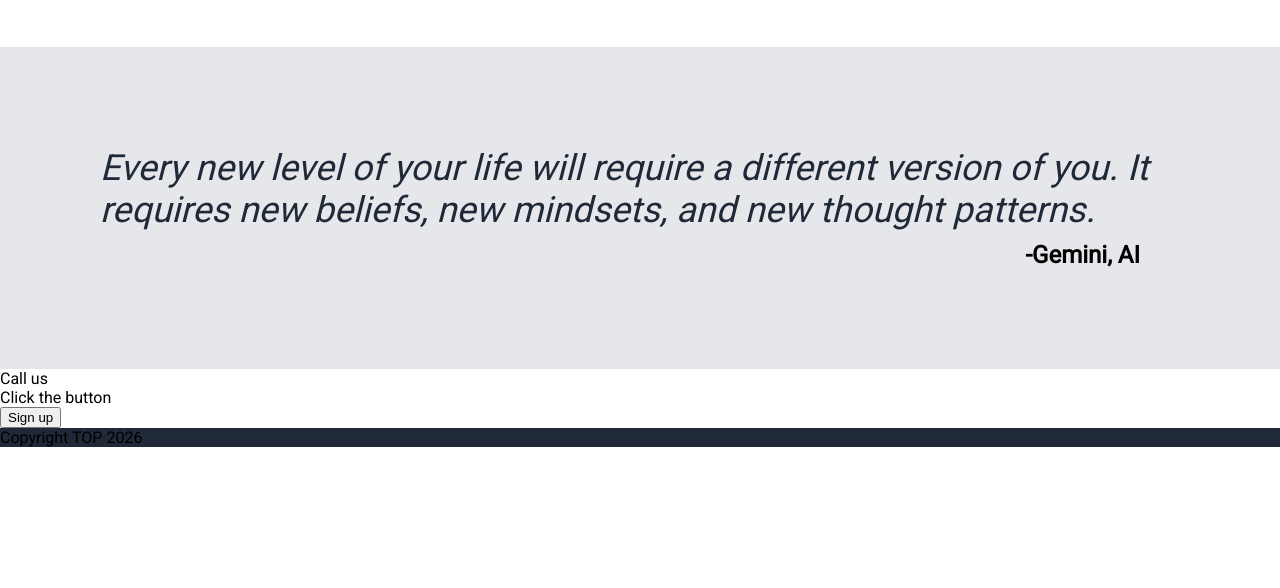
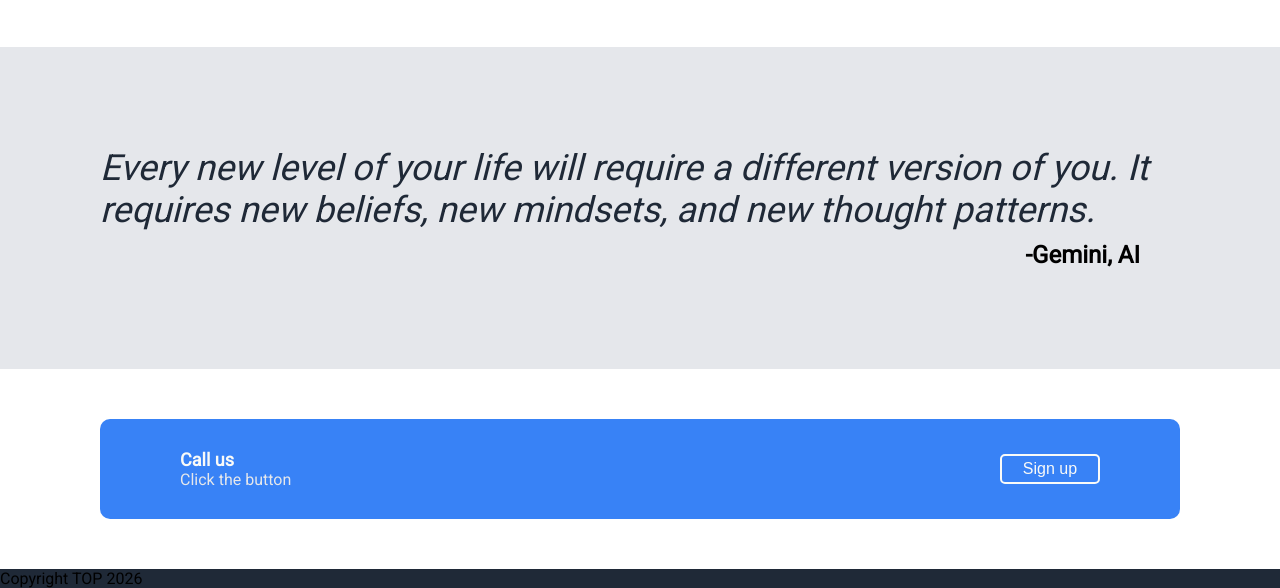
Before and after one commit to melnyk01/TOP-Landing-Page-Project, a plain HTML site: page index.html in a window 1280 px wide. Shown: the part 630-1218 px from the top of the page. Before the commit the page ends 1077 px from the top, so only its background shows below. Drawn offline with Linux system fonts and the light colour scheme.

Commit message:
Add design for sign up container

```diff
--- a/index.html
+++ b/index.html
@@ -61,8 +61,10 @@
         </div>
 
         <div id="sign-up">
-            <div>Call us</div>
-            <div>Click the button</div>
+            <div>
+                <div id="main-sign-up-text">Call us</div>
+                <div id="secondary-sign-up-text">Click the button</div>
+            </div>
             <button id="sign-up-btn">Sign up</button>
         </div>
     </div>
--- a/style.css
+++ b/style.css
@@ -10,7 +10,7 @@ body {
 
 .header {
     display: flex;
-    flex: 1;
+
     background-color: #1f2937;
     flex-direction: column;
     color: #e5e7eb;
@@ -83,11 +83,10 @@ body {
 .content {
     display: flex;
     flex-direction: column;
-    flex: 1;
 }
 
 #some-info {
-    flex: 1;
+
     display: flex;
     flex-direction: column;
     align-items: center;
@@ -118,7 +117,6 @@ body {
 }
 
 #quote {
-    flex: 1;
     display: flex;
     flex-direction: column;
     background-color: #e5e7eb;
@@ -142,11 +140,38 @@ body {
 }
 
 #sign-up {
-    flex-grow: 1;
-    background-color: white;
+    display: flex;
+    background-color: #3882f6;
+    margin: 50px 100px;
+    padding: 30px 80px;
+    border-radius: 10px;
 }
 
+#main-sign-up-text {
+    color: #f9faf8;
+    font-weight: 900;
+    font-size: large;
+}
 
+#secondary-sign-up-text {
+    color: #e5e7eb;
+    font-size: medium;
+    font-weight: 100;
+}
+
+#sign-up-btn {
+    margin-left: auto;
+    align-self: center;
+    background-color: #3882f6;
+    color: #f9faf8;
+    border-style: none;
+    border: 2px solid #f9faf8;
+    border-radius: 5px;
+    height: 30px;
+    width: 100px;
+    font-size: medium;
+
+}
 
 /* Footer  */
 
```
